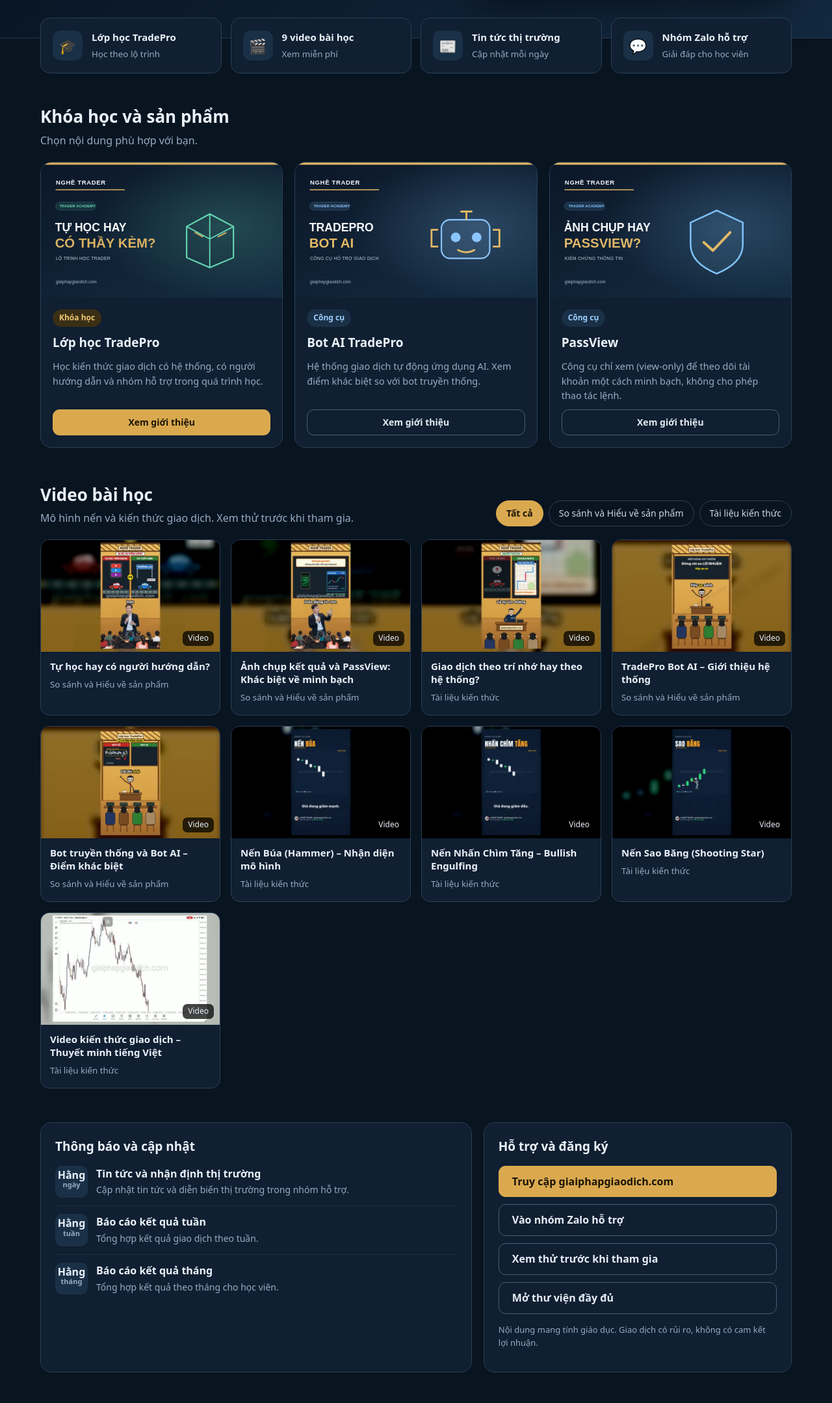
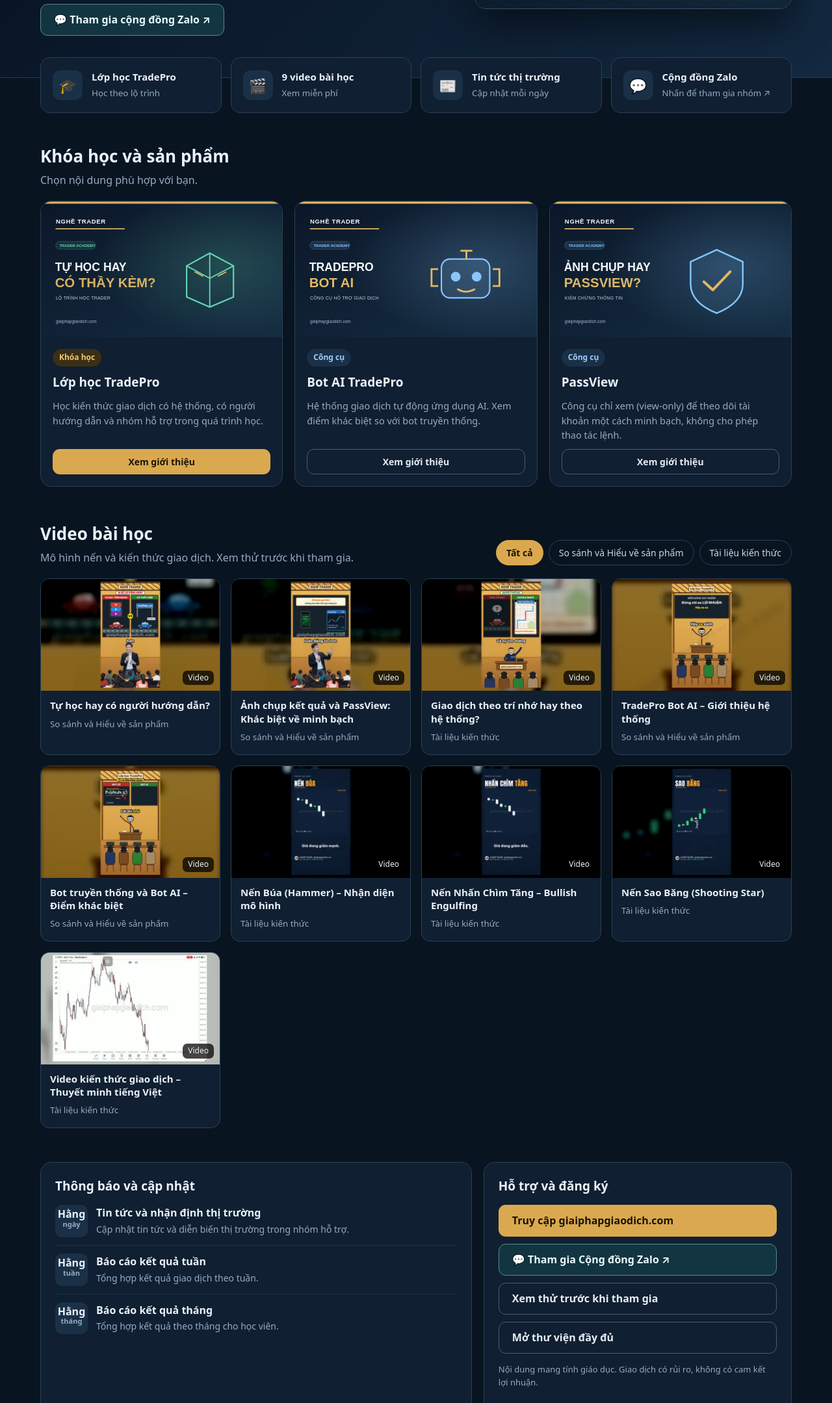
Before and after one commit to brosentertainmentbros-creator/T-i-li-u-Trade, a plain HTML site: page thu-vien-tai-lieu-github/index.html in a window 1280 px wide. Shown: the part 455-2614 px from the top of the page at 65% size. Drawn offline with Linux system fonts and the light colour scheme.

Commit message:
Connect Zalo community across homepage calls to action and support section

```diff
--- a/thu-vien-tai-lieu-github/index.html
+++ b/thu-vien-tai-lieu-github/index.html
@@ -36,6 +36,10 @@ button,input{font:inherit}
 .btn-line{border-color:#4a5d74;color:#e5edf6;background:transparent}
 .btn-line:hover{background:#1b2d42}
 .btn-sm{padding:8px 15px;font-size:14px}
+.btn-zalo{border-color:#5b8a90;background:#123541;color:#e9f8fb}
+.btn-zalo:hover{background:#1b4a56;border-color:#8ec1c5}
+.footer-zalo{color:var(--gold);font-weight:700}
+.btn-zalo:focus-visible,.footer-zalo:focus-visible{outline:3px solid #e9ba65;outline-offset:3px}
 /* hero */
 .hero{background:radial-gradient(ellipse at 85% 0,#21435e,transparent 55%),linear-gradient(135deg,#06101e,#132940);padding:54px 0 64px;border-bottom:1px solid #263850}
 .hero-grid{display:grid;grid-template-columns:1.3fr 1fr;gap:34px;align-items:center}
@@ -146,6 +150,7 @@ footer b{color:var(--ink)}
    <div class="cta">
     <a class="btn btn-gold" href="#video">Xem thử miễn phí</a>
     <a class="btn btn-line" href="#khoa-hoc">Xem các khóa học</a>
+    <a class="btn btn-zalo" href="https://zalo.me/g/pflrrz190" target="_blank" rel="noopener noreferrer" aria-label="Tham gia Cộng đồng Zalo NGHỀ TRADER (mở tab mới)">💬 Tham gia cộng đồng Zalo ↗</a>
    </div>
   </div>
   <a class="hero-video" href="watch.html?v=recap-tradepro.mp4" aria-label="Xem video tổng quan TradePro">
@@ -160,7 +165,7 @@ footer b{color:var(--ink)}
   <a class="tile" href="#khoa-hoc"><div class="ico">🎓</div><div><b>Lớp học TradePro</b><small>Học theo lộ trình</small></div></a>
   <a class="tile" href="#video"><div class="ico">🎬</div><div><b id="vcount">Video bài học</b><small>Xem miễn phí</small></div></a>
   <a class="tile" href="#thong-bao"><div class="ico">📰</div><div><b>Tin tức thị trường</b><small>Cập nhật mỗi ngày</small></div></a>
-  <a class="tile" href="#ho-tro"><div class="ico">💬</div><div><b>Nhóm Zalo hỗ trợ</b><small>Giải đáp cho học viên</small></div></a>
+  <a class="tile" href="https://zalo.me/g/pflrrz190" target="_blank" rel="noopener noreferrer"><div class="ico">💬</div><div><b>Cộng đồng Zalo</b><small>Nhấn để tham gia nhóm ↗</small></div></a>
  </div>
 
  <section id="khoa-hoc">
@@ -208,7 +213,7 @@ footer b{color:var(--ink)}
     <h3>Hỗ trợ và đăng ký</h3>
     <div class="help">
      <a class="btn btn-gold" href="https://giaiphapgiaodich.com" target="_blank" rel="noopener">Truy cập giaiphapgiaodich.com</a>
-     <a class="btn btn-line" href="#" id="zalo">Vào nhóm Zalo hỗ trợ</a>
+     <a class="btn btn-zalo" href="https://zalo.me/g/pflrrz190" id="zalo" target="_blank" rel="noopener noreferrer">💬 Tham gia Cộng đồng Zalo ↗</a>
      <a class="btn btn-line" href="#video">Xem thử trước khi tham gia</a>
      <a class="btn btn-line" href="thu-vien.html">Mở thư viện đầy đủ</a>
     </div>
@@ -227,7 +232,7 @@ footer b{color:var(--ink)}
 </main>
 
 <footer>
- <div class="shell"><b>NGHỀ TRADER</b> · giaiphapgiaodich.com<br>Nội dung chỉ nhằm mục đích giáo dục, không phải khuyến nghị đầu tư. Giao dịch có rủi ro.</div>
+ <div class="shell"><b>NGHỀ TRADER</b> · giaiphapgiaodich.com · <a class="footer-zalo" href="https://zalo.me/g/pflrrz190" target="_blank" rel="noopener noreferrer">Cộng đồng Zalo ↗</a><br>Nội dung chỉ nhằm mục đích giáo dục, không phải khuyến nghị đầu tư. Giao dịch có rủi ro.</div>
 </footer>
 
 <script src="data.js"></script>
@@ -259,10 +264,6 @@ footer b{color:var(--ink)}
  }
  document.getElementById('q').addEventListener('input',function(e){q=e.target.value;drawVids();
   if(q)document.getElementById('video').scrollIntoView({behavior:'smooth'})});
- document.getElementById('zalo').addEventListener('click',function(e){
-  var z=window.SITE_CONFIG&&window.SITE_CONFIG.zalo;
-  if(z){this.href=z;this.target='_blank';this.rel='noopener'}else{e.preventDefault();alert('Link nhóm Zalo chưa được cập nhật.')}
- });
  drawChips();drawVids();
 })();
 </script>
```
